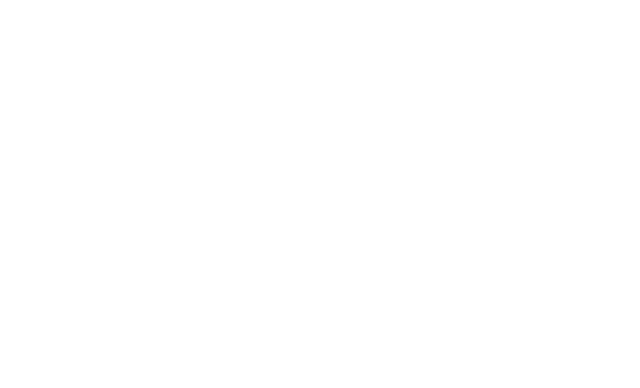
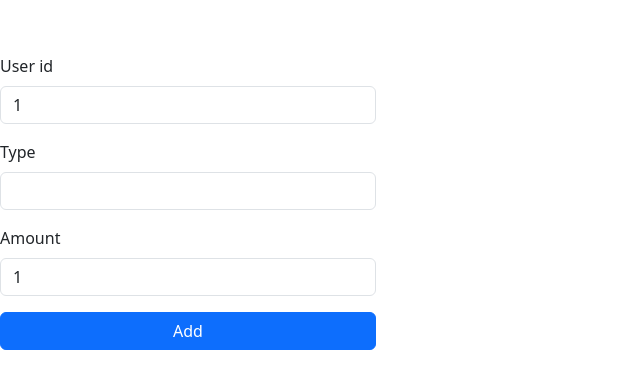
Before and after one commit to JokoSetiawan-dev/week-15-fe, a React (Vite) app: page /newtransaction in a window 1280 px wide. Before the commit this address had no page. Shown: the part 198-586 px from the top of the page, without its empty margins (0-640 px from the left). Built offline with nearby package versions, Linux system fonts and the light colour scheme; the HTML template or start-up script is replaced by a standard one.

Commit message:
feat: add new transaction

```diff
--- a/src/App.tsx
+++ b/src/App.tsx
@@ -2,8 +2,9 @@
 import { BrowserRouter, Route, Routes } from "react-router-dom";
 import { HomePage } from "../src/pages";
 import { MainLayout } from "./layout";
-import { NewCategory, EditCategory } from "./components";
+import {  EditCategory } from "./components";
 import React from "react";
+import NewTransaction from "./components/NewTransactionForm";
 
 function App() {
   return (
@@ -17,7 +18,7 @@
             </MainLayout>
           }
         />
-        <Route path="/newcategory" element={<NewCategory />} />
+        <Route path="/newtransaction" element={<NewTransaction />} />
         <Route path="/category/update" element={<EditCategory />} />
       </Routes>
     </BrowserRouter>
--- a/src/components/NewCategoryButton/index.tsx
+++ b/src/components/NewTransactionButton/index.tsx
@@ -8,7 +8,7 @@
 const AddDataButton: React.FC<AddDataButtonProps> = ({ }) => {
   const navigate = useNavigate()
   const handleAdd = () => {
-    navigate('/newcategory')
+    navigate('/newtransaction')
   }
   return (
     <button className='btn btn-primary' onClick={handleAdd}>Add New Data</button>
--- a/src/components/NewCategoryForm/index.tsx
+++ b/src/components/NewTransactionForm/index.tsx
@@ -19,7 +19,7 @@
   const navigate = useNavigate();
 
   const handleAddTransaction = async (values: TransactionValue) => {
-    const apiUrl = "https://mock-api.arikmpt.com/api/category/create";
+    const apiUrl = "https://week-15-jokosetiawan-dev-production.up.railway.app/";
 
     try {
       const response = await fetch(apiUrl, {
@@ -52,15 +52,36 @@
         <Form>
           <div className="mb-3">
             <label htmlFor="exampleInputName" className="form-label">
-              Name
+              User id
             </label>
             <Field
-              name="name"
-              type="name"
+              name="user_id"
+              type="user_id"
               className="form-control"
-              id="exampleInpuName"
             />
-            <ErrorMessage name="name" />
+            <ErrorMessage name="user_id" />
+          </div>
+          <div className="mb-3">
+            <label htmlFor="exampleInputName" className="form-label">
+              Type
+            </label>
+            <Field
+              name="type"
+              type="type"
+              className="form-control"
+            />
+            <ErrorMessage name="type" />
+          </div>
+          <div className="mb-3">
+            <label htmlFor="exampleInputName" className="form-label">
+              Amount
+            </label>
+            <Field
+              name="amount"
+              type="aount"
+              className="form-control"
+            />
+            <ErrorMessage name="amount" />
           </div>
           <div className="d-grid gap-2">
             <button className="btn btn-primary" type="submit">
--- a/src/components/index.ts
+++ b/src/components/index.ts
@@ -1,3 +1,3 @@
-export { default as  AddDataButton} from './NewCategoryButton'
-export { default as NewCategory} from './NewCategoryForm'
+export { default as  AddDataButton} from './NewTransactionButton'
+export { default as NewTransactionForm} from './NewTransactionForm'
 export { default as EditCategory} from './EditCategory'
--- a/src/layout/Navbar/index.tsx
+++ b/src/layout/Navbar/index.tsx
@@ -1,13 +1,6 @@
 import React from "react";
-import {Link} from 'react-router-dom'
-import { useNavigate } from "react-router-dom";
 
 const Navbar: React.FC = () => {
-  const navigate = useNavigate()
-  const handleLogout = () => {
-    localStorage.removeItem('authToken')
-    navigate('/login')
-  }
 
   return (
     <nav className="navbar navbar-expand-lg bg-body-tertiary">
@@ -27,20 +20,6 @@
           <span className="navbar-toggler-icon"></span>
         </button>
         <div className="collapse navbar-collapse" id="navbarNavAltMarkup">
-          <div className="navbar-nav">
-            <Link className="nav-link active" aria-current="page" to="/">
-              Home
-            </Link>
-            <Link className="nav-link" to="/register">
-              Register
-            </Link>
-            <Link className="nav-link" to="/login">
-              Login
-            </Link>
-            <button className="nav-link" onClick={handleLogout}>
-              Logout
-            </button>
-          </div>
         </div>
       </div>
     </nav>
--- a/src/pages/Home/index.tsx
+++ b/src/pages/Home/index.tsx
@@ -60,6 +60,7 @@
       <table className="table">
         <thead>
           <tr>
+            <th scope="col">ID</th>
             <th scope="col">User_id</th>
             <th scope="col">Type</th>
             <th scope="col">Amount</th>
@@ -69,6 +70,7 @@
         <tbody>
           {data.map((dataItem) => (
             <tr>
+              <td>{dataItem.id}</td>
               <td>{dataItem.user_id}</td>
               <td>{dataItem.type}</td>
               <td>{dataItem.amount}</td>
```
Also changed, not shown: 4 other files (tests, documents, lock files or other folders).
